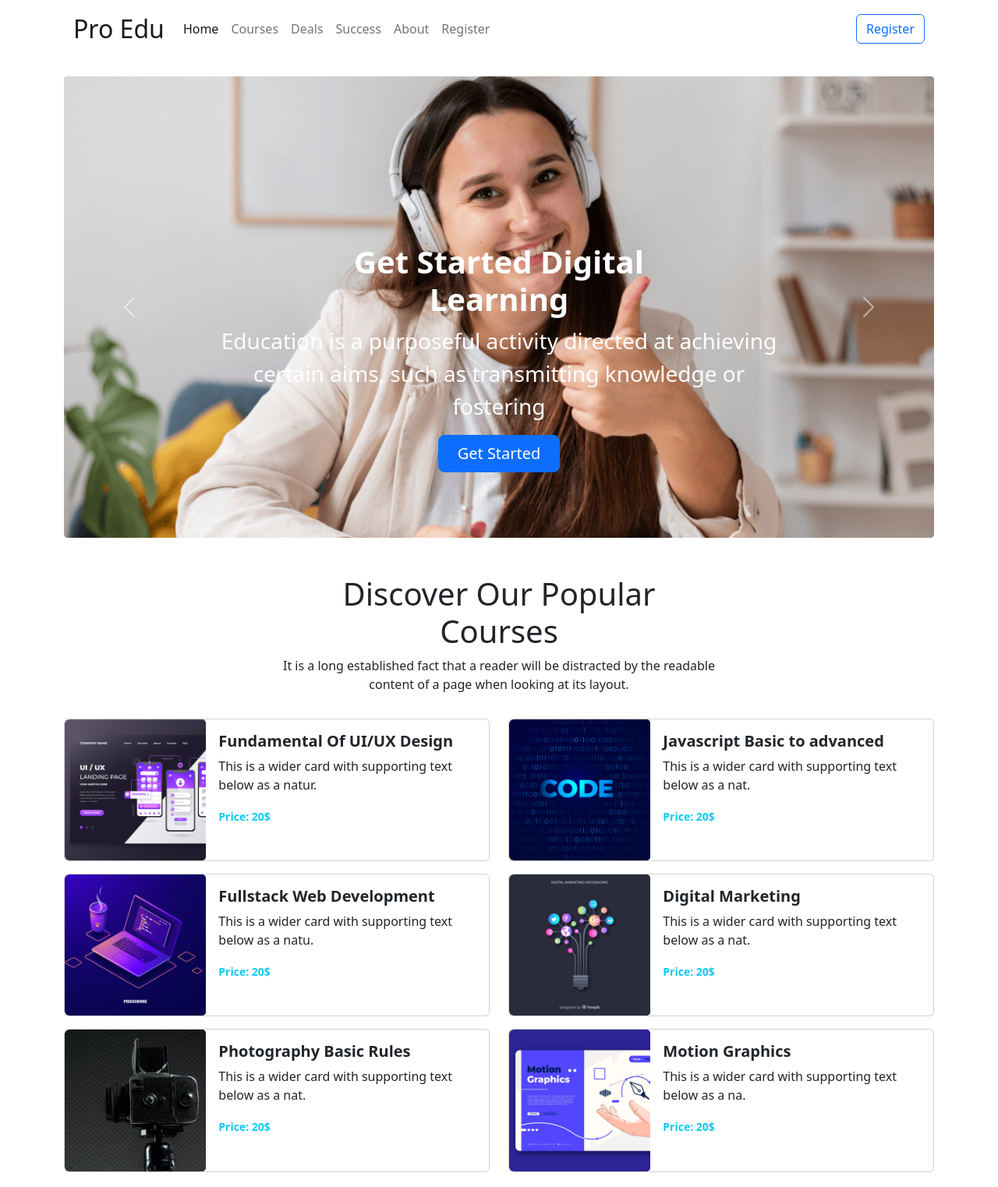
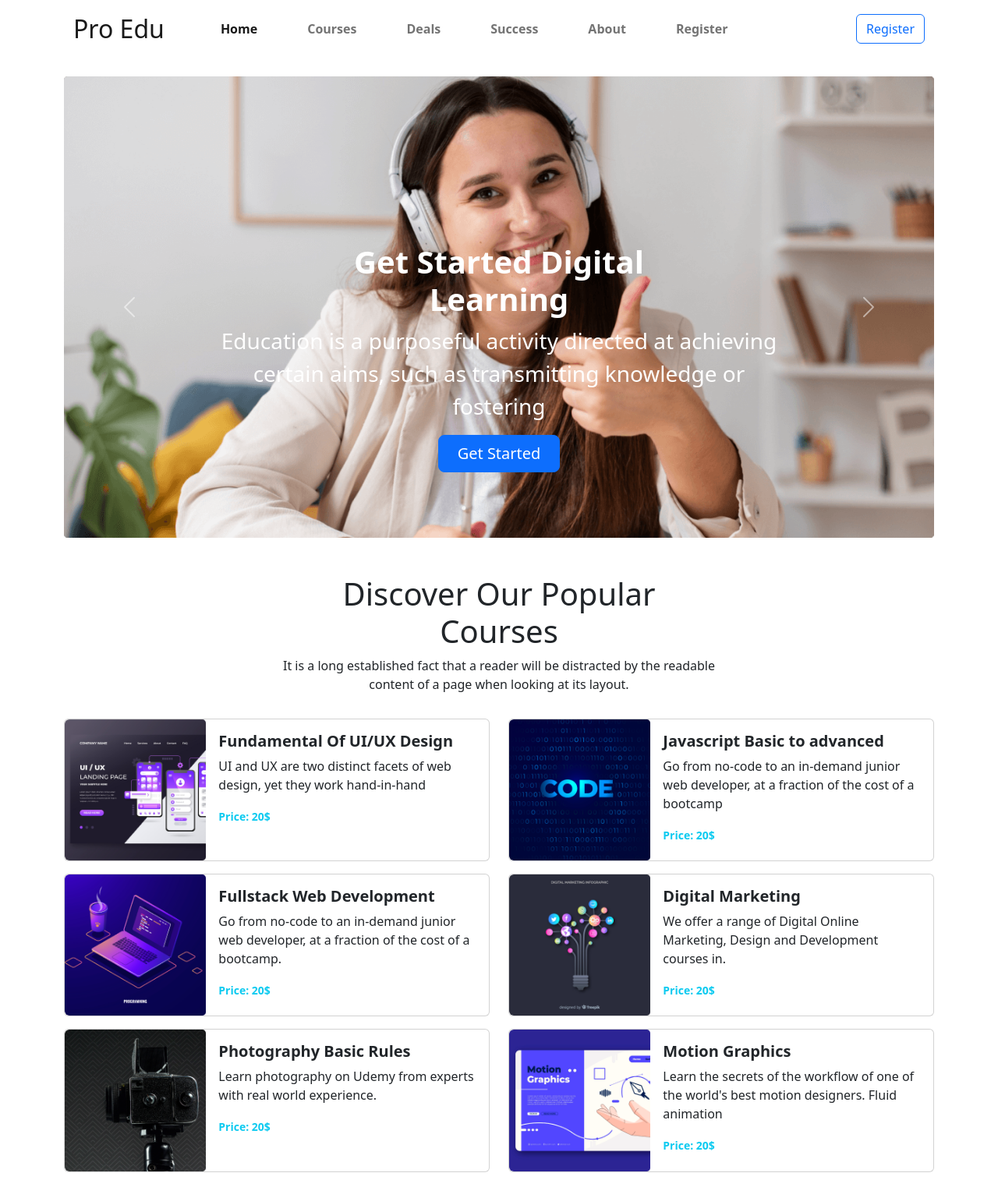
Before and after one commit to kowsarahammd80/edTech-website, a plain HTML site: page index.html in a window 1280 px wide. Shown: the top 1523 px of the page at 78% size. Drawn offline with nearby package versions, Linux system fonts and the light colour scheme.

Commit message:
recheck project

```diff
--- a/index.html
+++ b/index.html
@@ -26,24 +26,24 @@
                   <span class="navbar-toggler-icon"></span>
                 </button>
                 <div class="collapse navbar-collapse " id="navbarSupportedContent">
-                  <ul class="navbar-nav me-auto mb-2 mb-lg-0">
+                  <ul class="navbar-nav me-auto mb-2 mb-lg-0 ">
                     <li class="nav-item">
-                      <a class="nav-link active" aria-current="page" href="#">Home</a>
+                      <a class="nav-link active ms-5 fw-bold" aria-current="page" href="#">Home</a>
                     </li>
                     <li class="nav-item">
-                      <a class="nav-link" href="#">Courses </a>
+                      <a class="nav-link ms-5 fw-bold" href="#">Courses </a>
                     </li>
                     <li class="nav-item">
-                      <a class="nav-link" href="#">Deals</a>
+                      <a class="nav-link ms-5 fw-bold" href="#">Deals</a>
                     </li>
                     <li class="nav-item">
-                      <a class="nav-link" href="#">Success</a>
+                      <a class="nav-link ms-5 fw-bold" href="#">Success</a>
                     </li>
                     <li class="nav-item">
-                      <a class="nav-link" href="#">About </a>
+                      <a class="nav-link ms-5 fw-bold" href="#">About </a>
                     </li>
                     <li class="nav-item">
-                      <a class="nav-link" href="#">Register</a>
+                      <a class="nav-link ms-5 fw-bold" href="#">Register</a>
                     </li>
 
                   </ul>
@@ -152,7 +152,7 @@
                       <div class="col-md-8">
                         <div class="card-body">
                           <h5 class="card-title fw-bold">Fundamental Of UI/UX Design</h5>
-                          <p class="card-text">This is a wider card with supporting text below as a natur.</p>
+                          <p class="card-text">UI and UX are two distinct facets of web design, yet they work hand-in-hand</p>
                           <p class="card-text"><small class="fw-bold text-info">Price: 20$</small></p>
                         </div>
                       </div>
@@ -168,7 +168,7 @@
                       <div class="col-md-8">
                         <div class="card-body">
                           <h5 class="card-title fw-bold">Javascript Basic to advanced </h5>
-                          <p class="card-text">This is a wider card with supporting text below as a nat.</p>
+                          <p class="card-text">Go from no-code to an in-demand junior web developer, at a fraction of the cost of a bootcamp</p>
                           <p class="card-text"><small class="fw-bold text-info">Price: 20$</small></p>
                         </div>
                       </div>
@@ -185,7 +185,7 @@
                         <div class="card-body">
                           <h5 class="card-title fw-bold">Fullstack Web Development
                           </h5>
-                          <p class="card-text">This is a wider card with supporting text below as a natu.</p>
+                          <p class="card-text">Go from no-code to an in-demand junior web developer, at a fraction of the cost of a bootcamp.</p>
                           <p class="card-text"><small class="fw-bold text-info">Price: 20$</small></p>
                         </div>
                       </div>
@@ -202,7 +202,7 @@
                         <div class="card-body">
                           <h5 class="card-title fw-bold">Digital Marketing
                           </h5>
-                          <p class="card-text">This is a wider card with supporting text below as a nat.</p>
+                          <p class="card-text">We offer a range of Digital Online Marketing, Design and Development courses in.</p>
                           <p class="card-text"><small class="fw-bold text-info">Price: 20$</small></p>
                         </div>
                       </div>
@@ -219,7 +219,7 @@
                         <div class="card-body">
                           <h5 class="card-title fw-bold">Photography Basic Rules
                           </h5>
-                          <p class="card-text">This is a wider card with supporting text below as a nat.</p>
+                          <p class="card-text"> Learn photography on Udemy from experts with real world experience.</p>
                           <p class="card-text"><small class="fw-bold text-info">Price: 20$</small></p>
                         </div>
                       </div>
@@ -236,7 +236,7 @@
                         <div class="card-body">
                           <h5 class="card-title fw-bold">Motion Graphics
                           </h5>
-                          <p class="card-text">This is a wider card with supporting text  below as a na.</p>
+                          <p class="card-text"> Learn the secrets of the workflow of one of the world's best motion designers. Fluid animation </p>
                           <p class="card-text"><small class="fw-bold text-info">Price: 20$</small></p>
                         </div>
                       </div>
@@ -271,12 +271,8 @@
 
                     <h1 class="card-title fw-bolder mt-5">Explore The elearning <br>
                       Institute</h1>
-                    <p class="card-text mt-4">There are many variations of passages of Lorem Ipsum available, but the
-                      majority have suffered alteration in some form, by injected humour, or
-                      randomised words which don't look even slightly believable. If you are going
-                      to use a passage of Lorem Ipsum, you need to be sure.</p>
-                    <p class="card-text mt-4"><small class="">Anything embarrassing hidden in the middle of text. All the Lorem Ipsum
-                      generators on the Internet tend to repeat predefined.</small></p>
+                    <p class="card-text mt-4">Start, switch, or advance your career with more than 5,000 courses, Professional Certificates, and degrees from world-class universities and companies.</p>
+                    <p class="card-text mt-4"><small class="">Start, switch, or advance your career with more than 5,000 courses, Professional Certificates, and degrees from world-class universities and companies.</small></p>
 
                       <div class="d-flex justify-content-around mt-5 text-start">
                         <div >
@@ -471,9 +467,11 @@
 
                         </div>
                    </div>
+
                   </div>
 
                 </div>
+
               </div>
 
             </article>
```
